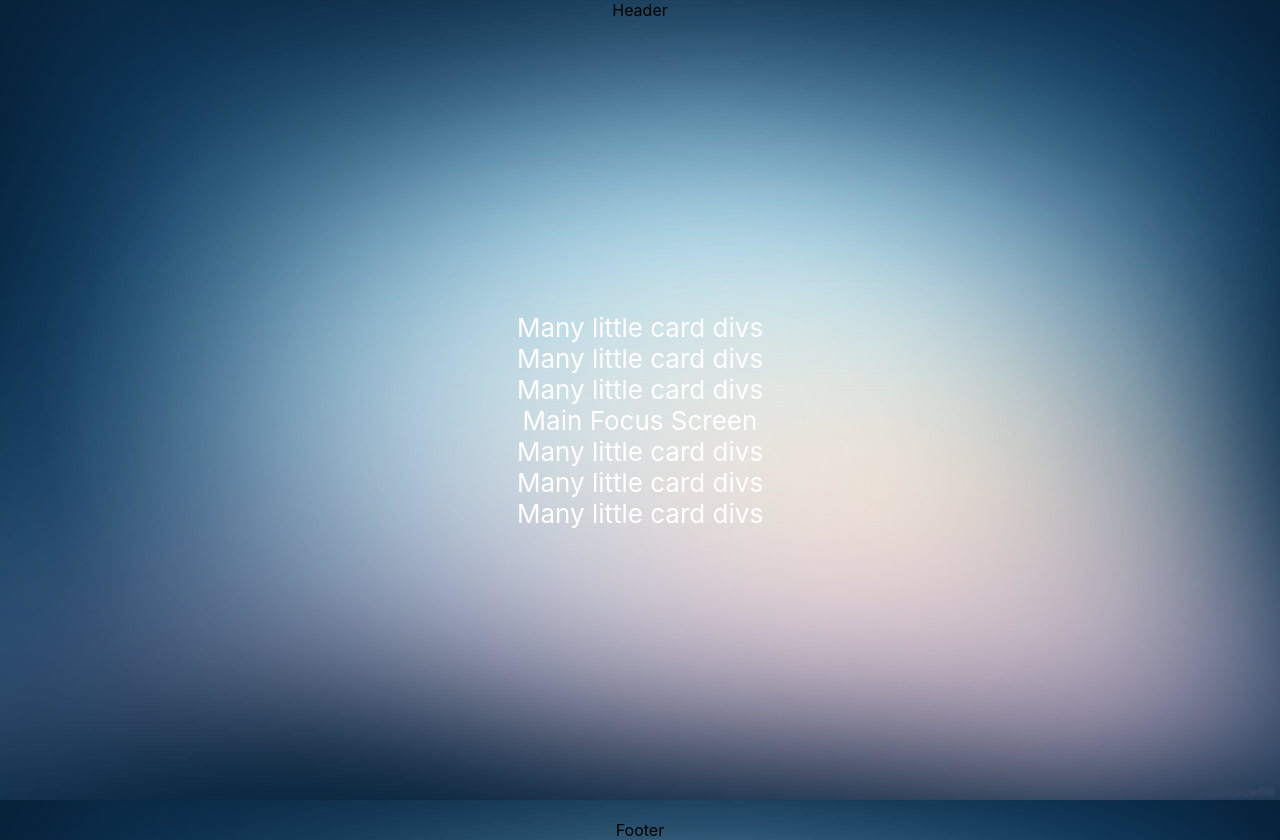
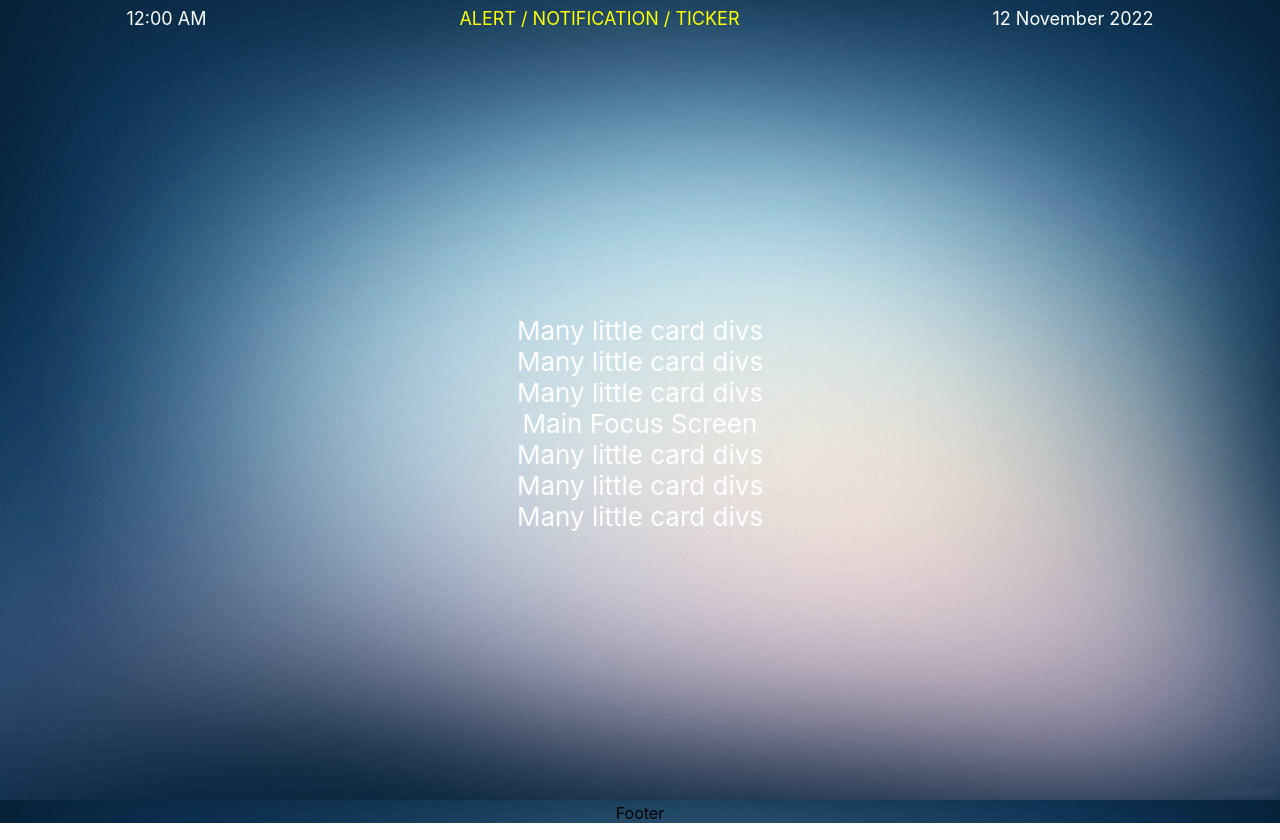
Before and after one commit to MrJanHorak/react-api-dashboard-display, a React (Create React App) app: page / in a window 1280 px wide. Built offline with nearby package versions, Linux system fonts and the light colour scheme.

Commit message:
begin styling of header

```diff
--- a/src/App.css
+++ b/src/App.css
@@ -3,7 +3,7 @@
 }
 
 .App-header {
-  min-height: 100vh;
+  min-height: 95vh;
   display: flex;
   flex-direction: column;
   align-items: center;
--- /dev/null
+++ b/src/components/Header/Header.css
@@ -0,0 +1,23 @@
+.headerContainer {
+  display: flex;
+  flex-direction: row;
+  height: 35px;
+  justify-content: space-around;
+  color: white;
+  font-size: large;
+  font-weight: 400;
+  padding-top: 8px;
+}
+
+.time{
+  text-align: left;
+}
+
+.alert{
+  color: yellow;
+  text-align: center;
+}
+
+.date{
+  text-align: right;
+}
--- a/src/components/Header/Header.jsx
+++ b/src/components/Header/Header.jsx
@@ -1,11 +1,14 @@
-import React from 'react'
+import React from 'react';
+import './Header.css'
 
 function Header() {
   return (
-    <div>
-      Header
+    <div className='headerContainer'>
+      <div className='time'>12:00 AM</div>
+      <div className='alert'> ALERT / NOTIFICATION / TICKER</div>
+      <div className='date'>12 November 2022</div>
     </div>
-  )
+  );
 }
 
-export default Header
+export default Header;
```
